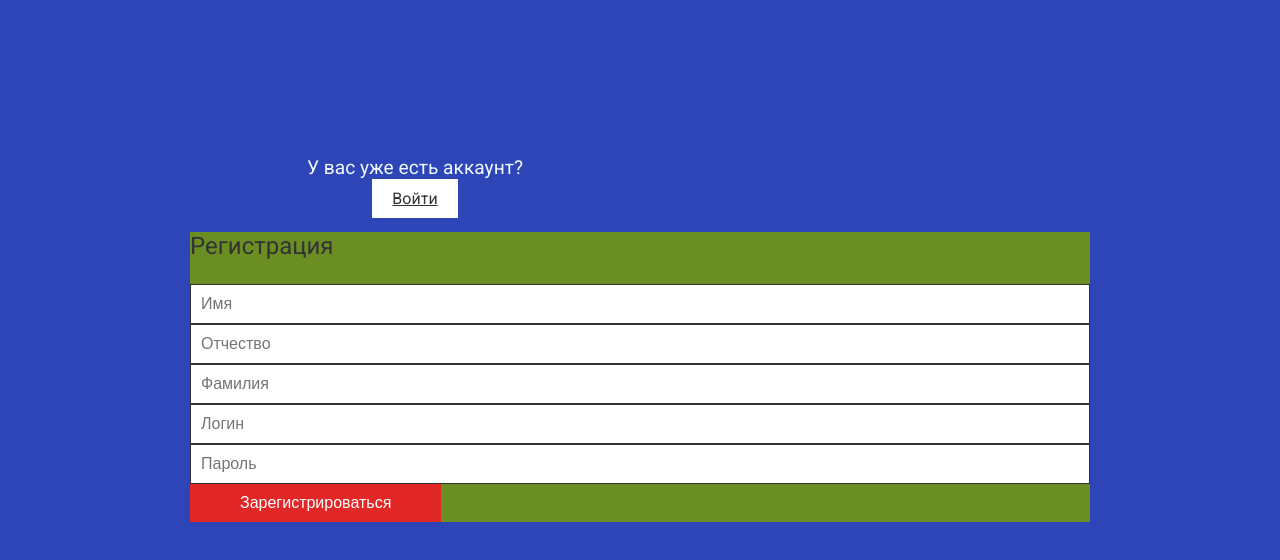
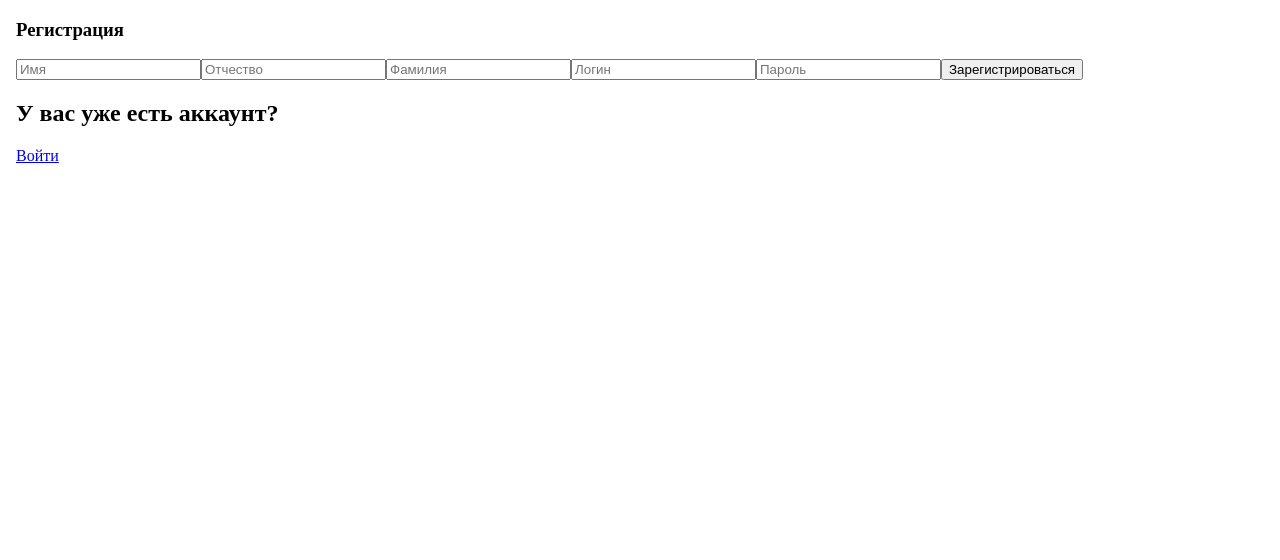
Before and after one commit to Blarce/Front123, a React (Create React App) app: page / in a window 1280 px wide. Shown: the top 560 px of the page. Built offline with nearby package versions, Linux system fonts and the light colour scheme.

Commit message:
new version

```diff
--- a/src/index.css
+++ b/src/index.css
@@ -3,145 +3,3 @@
 * {
   box-sizing: border-box;
 }
-
-body {
-  margin : 0;
-  min-height: 100vh;
-  display: flex;
-  justify-content: center;
-  align-items: center;
-
-  background-color: rgba(46, 69, 183, 1);
-  transition: 0.5s;
-  -webkit-font-smoothing: antialiased;
-  -moz-osx-font-smoothing: grayscale;
-  font-family: 'Roboto', sans-serif;
-}
-
-code {
-  font-family: source-code-pro, Menlo, Monaco, Consolas, 'Courier New',
-    monospace;
-}
-
-.container {
-  width: 900px;
-  height: 600px;
-  padding: 40px 0;
-  position: relative;
-}
-
-.block {
-  height: 100%;
-  background-color: azure;
-  background-color: rgba(255, 255, 255, 0.2);
-  box-shadow: 0 5px 45px rgba(0, 0, 0, 0.2);
-
-  display: flex;
-  align-items: center;
-}
-
-.block__item {
-  width: 50%;
-}
-
-.block-item {
-  text-align: center;
-}
-
-.block-item__title {
-  font-size: 1.2rem;
-  font-weight: 500;
-  color:aliceblue;
-  margin-bottom: 10px;
-}
-
-.block-item__btn {
-  border: none;
-  cursor: pointer;
-  padding: 10px 20px;
-  background-color: #fff;
-  color: #333;
-  font-size: 16px;
-  font-weight: 500;
-}
-
-.form-box {
-  background-color: #fff;
-  height: 100%;
-  width: 50%;
-  box-shadow: 0 5px 45px rgba(0, 0, 0, 0.25);
-
-  position: absolute;
-  top: 0;
-  left: 0;
-  z-index: 1000;
-  transition: 0.5s ease-in-out;
-  display: flex;
-  align-items: center;
-  overflow: hidden;
-}
-
-.form-box.active {
-  left: 50%;
-}
-
-.form {
-  width: 100%;
-  padding: 50px;
-  font-size: 16px;
-
-  position: absolute;
-  transition: 0.5s;
-}
-
-.form_signin {
-  left: 0;
-  transition-delay: 0.25s;
-}
-
-.form_signup {
-  left: 100%;
-}
-
-.form__title {
-  font-size: 1.5rem;
-  font-weight: 500;
-  color: #333;
-
-}
-
-.form-box.active .form_signin {
-  left: -100%;
-  transition-delay: 0s;
-}
-
-.form-box.active .form_signup {
-  left: 0;
-  transition-delay: 0.25s;
-}
-
-.form__input {
-  width: 100%;
-  padding: 10px;
-  border: solid 1px #333;
-  font-size: inherit;
-}
-
-.form__btn {
-  border: none;
-  cursor: pointer;
-  font-size: inherit;
-  background-color: rgba(46, 69, 183, 1);
-  color: #fff;
-  padding: 10px 50px;
-}
-
-
-.form__btn_signup {
-  border: none;
-  cursor: pointer;
-  font-size: inherit;
-  background-color: rgba(226, 39, 39, 1);
-  color: #fff;
-  padding: 10px 50px;
-}
--- a/src/pages/SignInPage/SignInPage.tsx
+++ b/src/pages/SignInPage/SignInPage.tsx
@@ -2,10 +2,17 @@ import { useForm, SubmitHandler } from 'react-hook-form'
 import axios from 'axios'
 import { Link } from 'react-router-dom'
 
+const axiosInstance = axios.create({
+  baseURL: 'http://localhost:8080',
+  timeout: 1000,
+  headers:{
+    'Access-Control-Allow-Origin': '*',
+    'Content-Type': 'application/json',
+  }
+});
+
 type Inputs = {
-  name: string
-  middleName: string
-  lastName: string
+
   login: string
   password: string
 }
@@ -18,29 +25,17 @@ const SignInPage = () => {
   } = useForm<Inputs>()
 
   const onSubmit: SubmitHandler<Inputs> = async ({
-    name,
-    middleName,
-    lastName,
     login,
     password,
   }) => {
-
     const requestBody = {
       username: login,
-      second_name: middleName,
       password: password,
-      name: name,
-      last_name: lastName,
     }
 
     try {
       // поменять УРЛ на урл локально развернутого бэка
-      const response = await axios.post('http://localhost:8080/', requestBody, {
-        headers: {
-          'Access-Control-Allow-Origin': '*',
-          'Content-Type': 'application/json',
-        },
-      })
+      const response = await axiosInstance.post('/login', requestBody)
       console.log(response)
     } catch (error) {
       console.error(error)
@@ -50,23 +45,43 @@ const SignInPage = () => {
   }
 
   return (
+    <body>
       <article className='container'>
         <section className='block__item block-item'>
-        <h2 className='block-item__title'>У вас уже есть аккаунт?</h2>
+          <h2 className='block-item__title'>Вход</h2>
           {/*<Link to='/sign-in' className='block-item__btn signin-btn'>*/}
           {/*  Войти*/}
           {/*</Link>*/}
         </section>
-
+        <label>
+          <input
+              {...register('login')}
+              className='form__input'
+              id='login'
+              placeholder='Логин'
+          />
+        </label>
+        <label>
+          <input
+              {...register('password')}
+              name='password'
+              className='form__input'
+              id='password'
+              placeholder='Пароль'
+          />
+        </label>
+        <button type='submit' className='form__btn_signin'>
+          Вход
+        </button>
         <form
           onSubmit={handleSubmit(onSubmit)}
           className='form form_signup'
           id='registration-form'
         >
-        <h3 className='form__title'>ВЪЪЪЪЪход</h3>
-
+          <h3 className='form__title'>Войти</h3>
         </form>
       </article>
+    </body>
   )
 }
 
--- a/src/pages/SignUpPage/SignUpPage.module.css
+++ b/src/pages/SignUpPage/SignUpPage.module.css
@@ -1,3 +1,12 @@
-.SignUpPage {
-    background-color: olivedrab;
+@import url('https://fonts.googleapis.com/css2?family=Roboto&display=swap');
+.body {
+    align-items: center;
+    background: #D8AA96;
+    color: #61dafb;
+    display: grid;
+    font-size: 14px;
+    font-weight: 400;
+    height: 100vh;
+    justify-items: center;
+    weight: 100vw;
 }
--- a/src/pages/SignUpPage/SignUpPage.tsx
+++ b/src/pages/SignUpPage/SignUpPage.tsx
@@ -56,12 +56,8 @@ const SignUpPage = () => {
   }
 
   return (
+  <body>
     <article className='container'>
-      <section className='block__item block-item'>
-        <h2 className='block-item__title'>У вас уже есть аккаунт?</h2>
-        <Link to='/sign-in' className='block-item__btn signin-btn'>Войти</Link>
-      </section>
-
       <form
         onSubmit={handleSubmit(onSubmit)}
         className={styles.SignUpPage}
@@ -79,7 +75,7 @@ const SignUpPage = () => {
         <label>
           <input
             {...register('middleName')}
-            className='form__input'
+            className={styles.form__input}
             id='middlename'
             placeholder='Отчество'
           />
@@ -114,7 +110,12 @@ const SignUpPage = () => {
           Зарегистрироваться
         </button>
       </form>
+      <section className='block__item block-item'>
+        <h2 className='block-item__title'>У вас уже есть аккаунт?</h2>
+        <Link to='/sign-in' className='block-item__btn signin-btn'>Войти</Link>
+      </section>
     </article>
+  </body>
   )
 }
 
```
Lines whose indentation alone changed are shown as unchanged.
